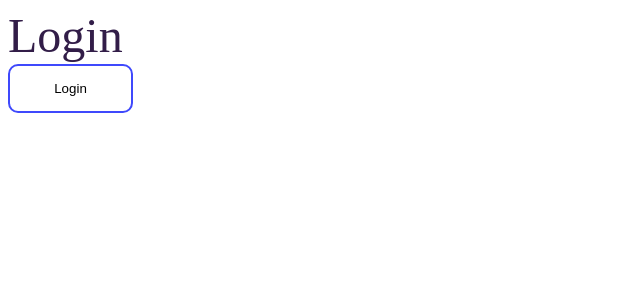
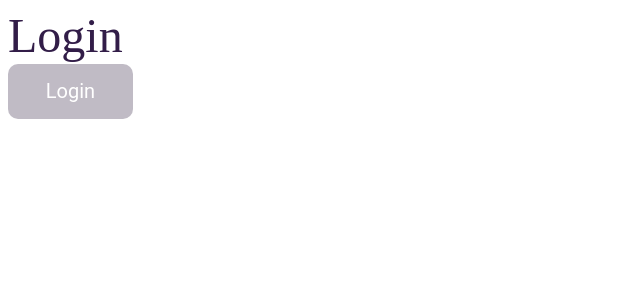
Before and after one commit to CaltonDev/calton-front-v3, a React (Create React App) app: page /login in a window 1280 px wide. Shown: the top 300 px of the page, without its empty margins (0-640 px from the left). Built offline with nearby package versions, Linux system fonts and the light colour scheme.

Commit message:
Fix: add disabled btn style

```diff
--- a/src/components/Button/Button.module.scss
+++ b/src/components/Button/Button.module.scss
@@ -9,30 +9,70 @@
   gap: map-get($button, gap);
   background: map-get($button, background);
   border-radius: map-get($button, border-radius);
+  font-size: map-get($button, font-size);
+  font-weight: map-get($button, font-weight);
+  font-family: map-get($button, font-family);
+  font-style: map-get($button, font-style);
+  line-height: map-get($button, line-height);
+  color: map-get($button, color);
+  flex: map-get($button, flex);
+  order: map-get($button, order);
+  flex-grow: map-get($button, flex-grow);
+  border: map-get($button, border);
 
   &.small {
     width: map-deep-get($button, size, small, width);
+    font-size: map-deep-get($button, size, small, font-size);
   }
 
   &.medium {
     width: map-deep-get($button, size, medium, width);
+    font-size: map-deep-get($button, size, medium, font-size);
   }
 
   &.large {
     width: map-deep-get($button, size, large, width);
+    font-size: map-deep-get($button, size, large, font-size);
   }
 
   &.solid {
-    // Solid variant styles (if any specific styles are needed)
+    color: map-deep-get($button, variant, solid, color);
   }
 
   &.outline {
+    color: map-deep-get($button, variant, outline, color);
     background: map-deep-get($button, variant, outline, background);
     border: map-deep-get($button, variant, outline, border);
   }
 
   &.ghost {
+    color: map-deep-get($button, variant, ghost, color);
     background: map-deep-get($button, variant, ghost, background);
     border: map-deep-get($button, variant, ghost, border);
   }
+
+  .disabled {
+    color: map-get($button, disabled, color);
+    background: map-get($button, disabled, background);
+  }
+
+  &.disabled-solid {
+    @extend .disabled;
+    color: map-deep-get($button, disabled, variant, solid, color);
+    background: map-deep-get($button, disabled, variant, solid, background);
+  }
+
+  &.disabled-outline {
+    @extend .disabled;
+    color: map-deep-get($button, disabled, variant, outline, color);
+    background: map-deep-get($button, disabled, variant, outline, background);
+    border: map-deep-get($button, disabled, variant, outline, border);
+  }
+
+  &.disabled-ghost {
+    @extend .disabled;
+    color: map-deep-get($button, disabled, variant, ghost, color);
+    background: map-deep-get($button, disabled, variant, ghost, background);
+    border: map-deep-get($button, disabled, variant, ghost, border);
+  }
 }
--- a/src/components/Button/Button.tsx
+++ b/src/components/Button/Button.tsx
@@ -13,11 +13,11 @@ const Button = ({
 }: ButtonProps) => {
     const variantClass = variant ? styles[variant] : ''
     const sizeClass = size ? styles[size] : ''
-
+    const disabledClass = disabled ? styles[`disabled-${variant}`] : ''
     return (
         <>
             <button
-                className={`${styles.button} ${variantClass} ${sizeClass}`}
+                className={`${styles.button} ${variantClass} ${sizeClass} ${disabledClass}`}
                 disabled={disabled}
                 onClick={onClick}
             >
--- a/src/pages/Login/Login.tsx
+++ b/src/pages/Login/Login.tsx
@@ -23,7 +23,8 @@ function Login() {
 
             <Button
                 size={'large'}
-                variant={'outline'}
+                variant={'solid'}
+                disabled={true}
                 onClick={performLoginAndRedirect}
             >
                 Login
--- a/src/style/_variables.scss
+++ b/src/style/_variables.scss
@@ -114,27 +114,64 @@ $button: (
         padding: 15px 33px,
         gap: 10px,
         background: #3F49FC,
+        border: none,
         border-radius: 10px,
+        font-size: 20px,
+        font-family: 'Roboto',
+        font-style: normal,
+        font-weight: 400,
+        line-height: 125%,
+        flex: none,
+        order: 0,
+        flex-grow: 0,
+        color: #FFFFFF,
         size: (
                 small: (
+                        font-size: 14px,
                         width: 42px,
                 ),
                 medium: (
+                        font-size: 16px,
                         width: 84px,
                 ),
                 large: (
+                        font-size: 20px,
                         width: 125px,
                 ),
         ),
         variant: (
-                solid: (),
+                solid: (
+                        color: #FFFFFF,
+                ),
                 outline: (
                         background: none,
-                        border: 2px #3F49FC solid
+                        border: 2px #3F49FC solid,
+                        color: #3F49FC,
                 ),
                 ghost: (
                         border: none,
-                        background: none
+                        background: none,
+                        color: #3F49FC,
+                ),
+        ),
+        disabled: (
+                color: #FFFFFF,
+                background: #C0BBC5,
+                variant: (
+                        solid: (
+                                color: #FFFFFF,
+                                background: #C0BBC5,
+                        ),
+                        outline: (
+                                background: none,
+                                border: 2px #C0BBC5 solid,
+                                color: #C0BBC5,
+                        ),
+                        ghost: (
+                                border: none,
+                                background: none,
+                                color: #C0BBC5,
+                        ),
                 ),
         )
 );
```
